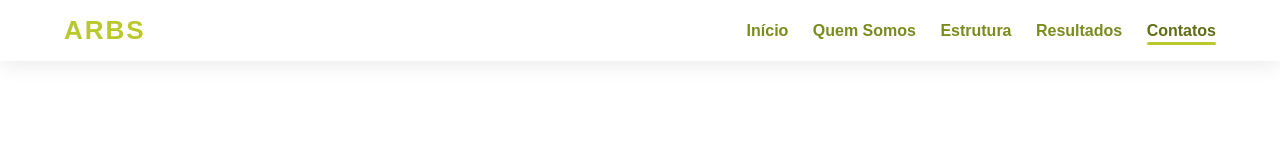
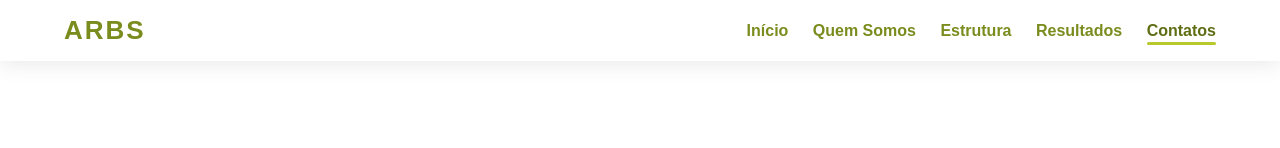
Before and after one commit to pedromeritello-dev/arbs, a plain HTML site: page contatos.html in a window 1280 px wide. Shown: the top 148 px of the page. Drawn offline with Linux system fonts and the light colour scheme.

```diff
--- a/css/contatos.css
+++ b/css/contatos.css
@@ -186,7 +186,7 @@
 .logo-text {
     font-size: 26px;
     font-weight: bold;
-    color: #b9c92d;
+    color: #7a8c1d;
     letter-spacing: 2px;
 }
 
--- a/css/estrutura.css
+++ b/css/estrutura.css
@@ -341,7 +341,7 @@
 }
 
 .logo-text {
-    font-size: 26px;
+    font-size: 28px;
     font-weight: bold;
     color: #7a8c1d;
     letter-spacing: 2px;
```
